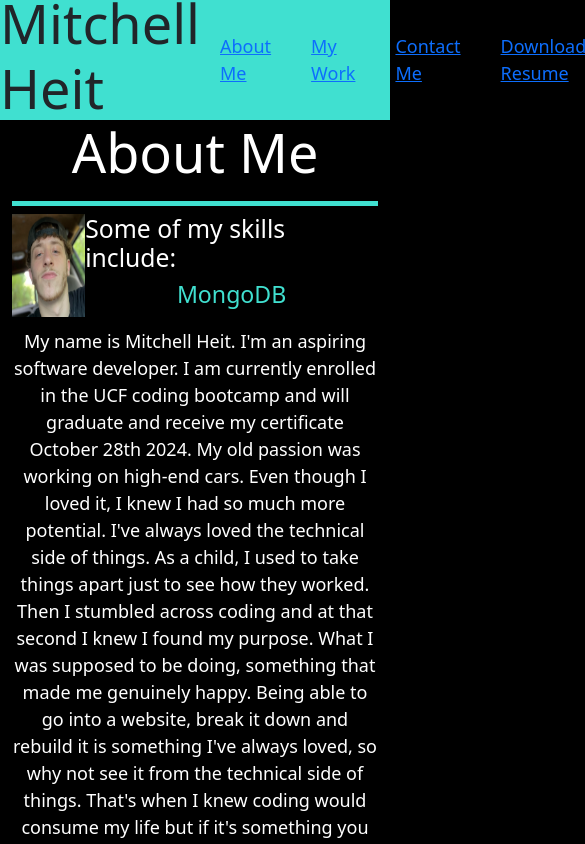
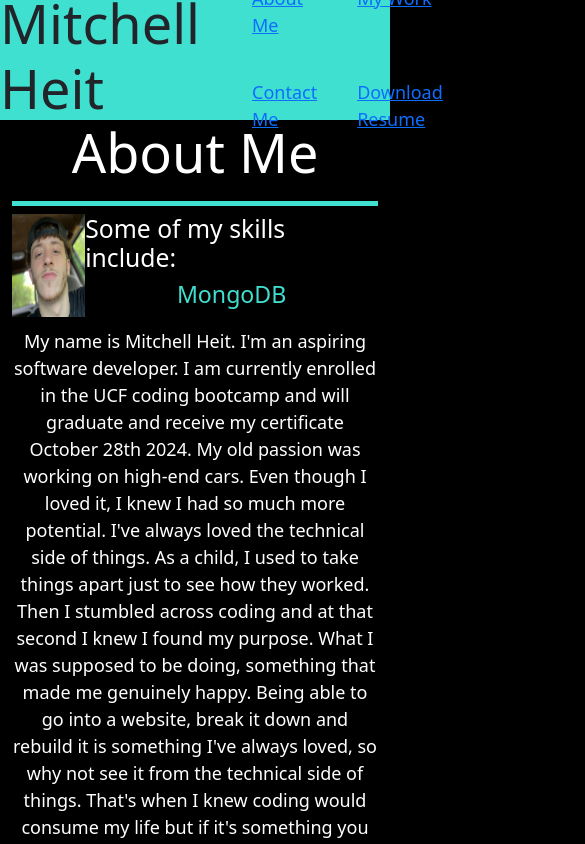
Before and after one commit to Mitchell-610/New-Portfolio, a React (Vite) app: page / in a window 390 px wide. Shown: the top 844 px of the page, 585 px wide, since content can reach past the window. Built offline with nearby package versions, Linux system fonts and the light colour scheme.

Commit message:
Media screen for the nav completed.

```diff
--- a/src/index.css
+++ b/src/index.css
@@ -34,9 +34,8 @@ h1 {
 
 @media screen and (max-width: 620px) {
   nav ul{
-    list-style-type: none;
-    display: flex;
-    margin: 0%;
-    padding: 0%;
+    display: grid;
+    grid-template-columns: 1fr 1fr;
+    padding-top: 5%;
   }
 }
```
